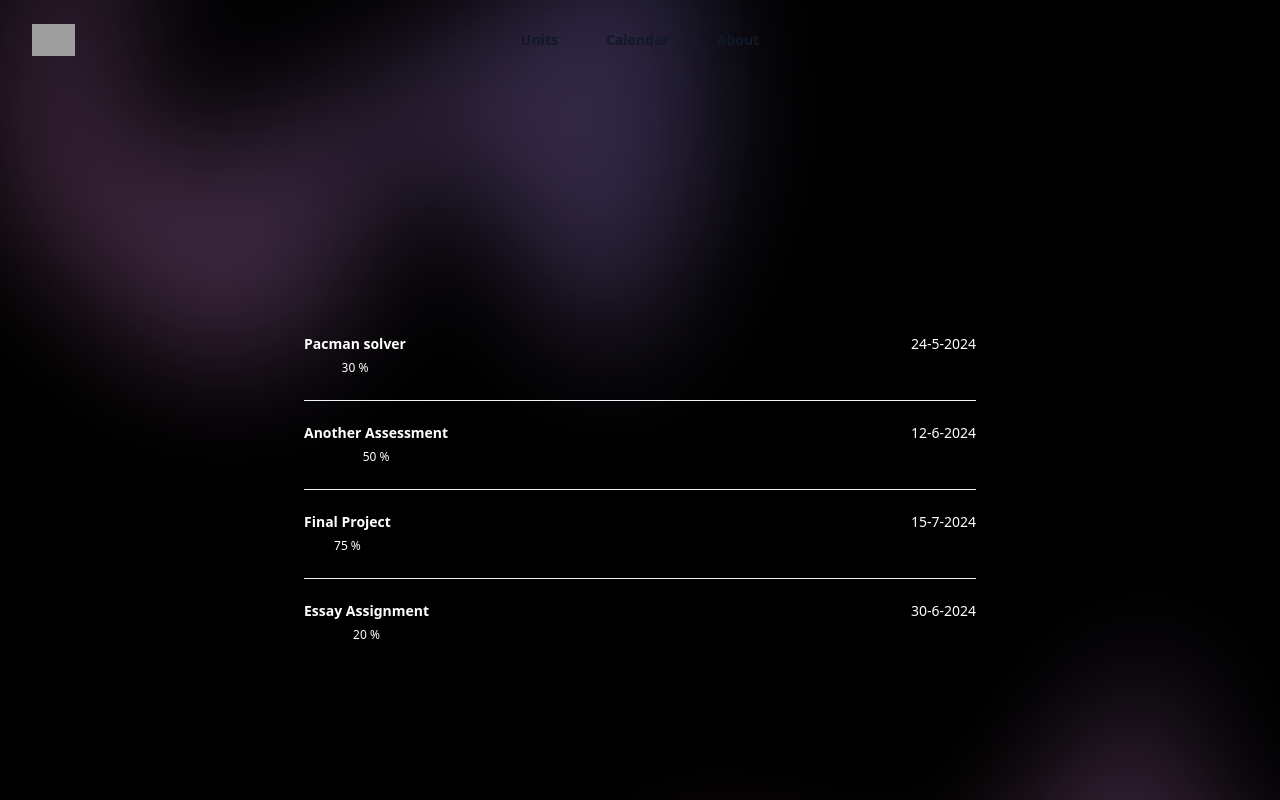
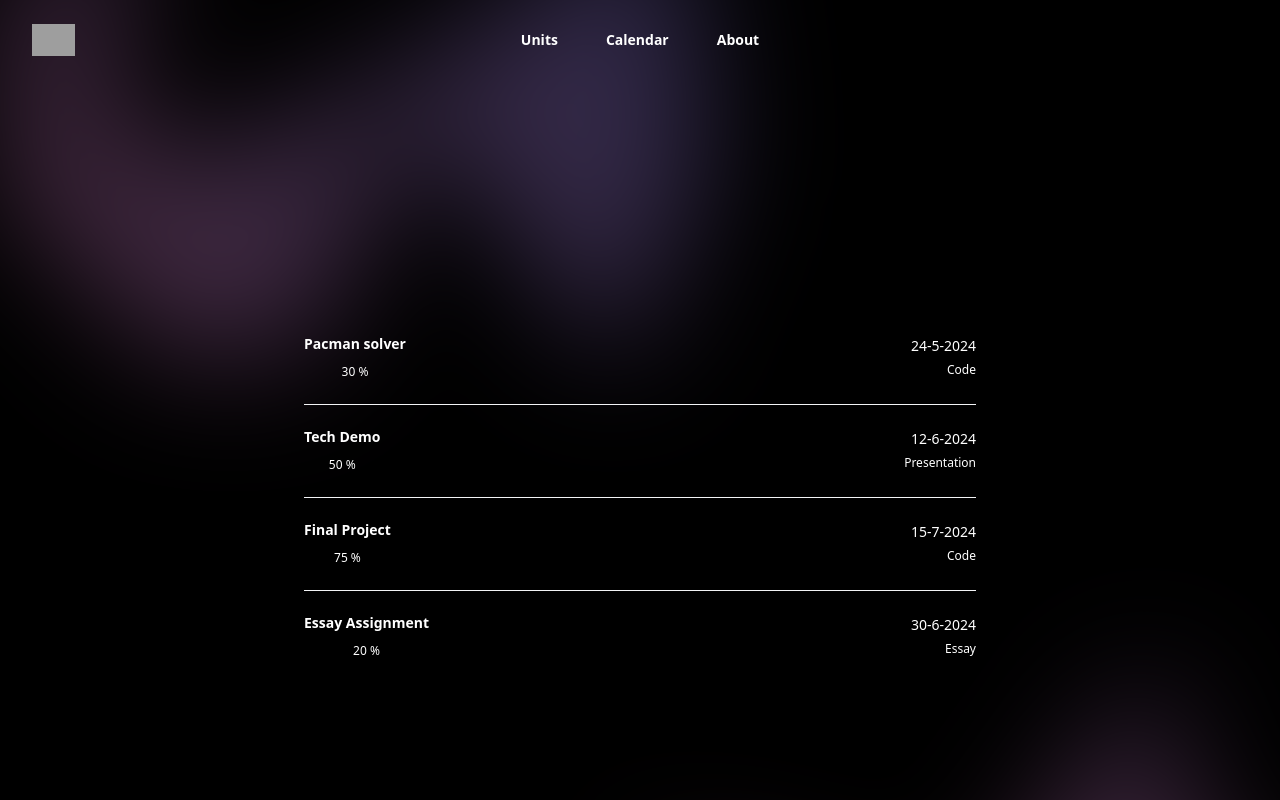
Before and after one commit to YapSengKuang/BarugahWeb-WebHack2024, a Next.js app in the folder studyplanner/: page /components/assessments in a window 1280 px wide. Shown: the top 800 px of the page. Built offline with nearby package versions, Linux system fonts and the light colour scheme; grey boxes are pictures that could not be loaded.

Commit message:
added more to assessments

```diff
--- a/studyplanner/src/app/components/assessments/page.tsx
+++ b/studyplanner/src/app/components/assessments/page.tsx
@@ -74,15 +74,17 @@ const assessments = [
     percentage: '30',
     imageUrl:
       'https://images.unsplash.com/photo-1494790108377-be9c29b29330?ixlib=rb-1.2.1&ixid=eyJhcHBfaWQiOjEyMDd9&auto=format&fit=facearea&facepad=2&w=256&h=256&q=80',
-    dueDate: '24-5-2024'
+    dueDate: '24-5-2024',
+    type: "Code"
   },
   {
     id: '2',
-    name: 'Another Assessment',
+    name: 'Tech Demo',
     percentage: '50',
     imageUrl:
       'https://via.placeholder.com/256', // Placeholder image URL
-    dueDate: '12-6-2024'
+    dueDate: '12-6-2024',
+    type: "Presentation"
   },
   {
     id: '3',
@@ -90,7 +92,8 @@ const assessments = [
     percentage: '75',
     imageUrl:
       'https://via.placeholder.com/256', // Placeholder image URL
-    dueDate: '15-7-2024'
+    dueDate: '15-7-2024',
+    type: "Code"
   },
   {
     id: '4',
@@ -98,7 +101,8 @@ const assessments = [
     percentage: '20',
     imageUrl:
       'https://via.placeholder.com/256', // Placeholder image URL
-    dueDate: '30-6-2024'
+    dueDate: '30-6-2024',
+    type: "Essay"
   }
 ];
 
@@ -117,7 +121,7 @@ export default function Example() {
       <header className="absolute inset-x-0 top-0 z-50">
         <nav className="flex items-center justify-between p-6 lg:px-8" aria-label="Global">
           <div className="flex lg:flex-1">
-            <a href="#" className="-m-1.5 p-1.5">
+            <a href="/components/dashboard" className="-m-1.5 p-1.5">
               <span className="sr-only">BarugahWeb</span>
               <img
                 className="h-8 w-auto"
@@ -129,7 +133,7 @@ export default function Example() {
           <div className="flex lg:hidden">
             <button
               type="button"
-              className="-m-2.5 inline-flex items-center justify-center rounded-md p-2.5 text-gray-700"
+              className="-m-2.5 inline-flex items-center justify-center rounded-md p-2.5 text-white"
               onClick={() => setMobileMenuOpen(true)}
             >
               <span className="sr-only">Open main menu</span>
@@ -138,7 +142,7 @@ export default function Example() {
           </div>
           <div className="hidden lg:flex lg:gap-x-12">
             {navigation.map((item) => (
-              <a key={item.name} href={item.href} className="text-sm font-semibold leading-6 text-gray-900">
+              <a key={item.name} href={item.href} className="text-sm font-semibold leading-6 text-white">
                 {item.name}
               </a>
             ))}
@@ -152,7 +156,7 @@ export default function Example() {
           <Dialog.Panel className="fixed inset-y-0 right-0 z-50 w-full overflow-y-auto bg-white px-6 py-6 sm:max-w-sm sm:ring-1 sm:ring-gray-900/10">
             <div className="flex items-center justify-between">
 
-              <a href="#" className="-m-1.5 p-1.5">
+              <a href="/components/dashboard" className="-m-1.5 p-1.5">
                 <span className="sr-only text-white">Barugah Web</span>
                 <img
                   className="h-8 w-auto"
@@ -212,19 +216,19 @@ export default function Example() {
           <div className="text-center">
           <ul role="list" className="divide-y divide-gray-100">
             {assessments.map((assignment) => (
-              <li key={assignment.id} className="flex justify-between gap-x-6 py-5">
-                <div className="flex min-w-0 gap-x-4">
-                  <div className="min-w-0 flex-auto">
-                    <p className="text-sm font-semibold leading-6 text-white">{assignment.name}</p>
-                    <p className="text-xs leading-6 text-white">{assignment.percentage} %</p>
-                  </div>
+              <li key={assignment.id} className="flex justify-between items-center gap-x-6 py-5">
+                <div className="flex flex-col min-w-0 gap-y-1">
+                  <p className="text-sm font-semibold leading-6 text-white">{assignment.name}</p>
+                  <p className="text-xs leading-6 text-white">{assignment.percentage} %</p>
                 </div>
                 <div className="hidden shrink-0 sm:flex sm:flex-col sm:items-end">
                   <p className="text-sm leading-6 text-white">{assignment.dueDate}</p>
+                  <p className='text-xs leading-6 text-white'>{assignment.type}</p>
                 </div>
               </li>
             ))}
           </ul>
+
 
           </div>
         </div>
--- a/studyplanner/src/app/components/dashboard/page.tsx
+++ b/studyplanner/src/app/components/dashboard/page.tsx
@@ -31,7 +31,7 @@ const Dashboard = () => {
           <div className="flex lg:hidden">
             <button
               type="button"
-              className="-m-2.5 inline-flex items-center justify-center rounded-md p-2.5 text-gray-700"
+              className="-m-2.5 inline-flex items-center justify-center rounded-md p-2.5 text-white"
               onClick={() => setMobileMenuOpen(true)}
             >
               <span className="sr-only">Open main menu</span>
@@ -40,7 +40,7 @@ const Dashboard = () => {
           </div>
           <div className="hidden lg:flex lg:gap-x-12">
             {navigation.map((item) => (
-              <a key={item.name} href={item.href} className="text-sm font-semibold leading-6 text-gray-900">
+              <a key={item.name} href={item.href} className="text-sm font-semibold leading-6 text-white">
                 {item.name}
               </a>
             ))}
@@ -51,7 +51,7 @@ const Dashboard = () => {
         </nav>
         <Dialog className="lg:hidden" open={mobileMenuOpen} onClose={setMobileMenuOpen}>
           <div className="fixed inset-0 z-50" />
-          <Dialog.Panel className="fixed inset-y-0 right-0 z-50 w-full overflow-y-auto bg-white px-6 py-6 sm:max-w-sm sm:ring-1 sm:ring-gray-900/10">
+          <Dialog.Panel className="text-white fixed inset-y-0 right-0 z-50 w-full overflow-y-auto bg-white px-6 py-6 sm:max-w-sm sm:ring-1 sm:ring-gray-900/10">
             <div className="flex items-center justify-between">
 
               <a href="#" className="-m-1.5 p-1.5">
--- a/studyplanner/src/app/globals.css
+++ b/studyplanner/src/app/globals.css
@@ -17,7 +17,7 @@
 }
 
 body {
-  color: rgb(var(--foreground-rgb));
+  color: white;
   background: linear-gradient(
       to bottom,
       transparent,
```
